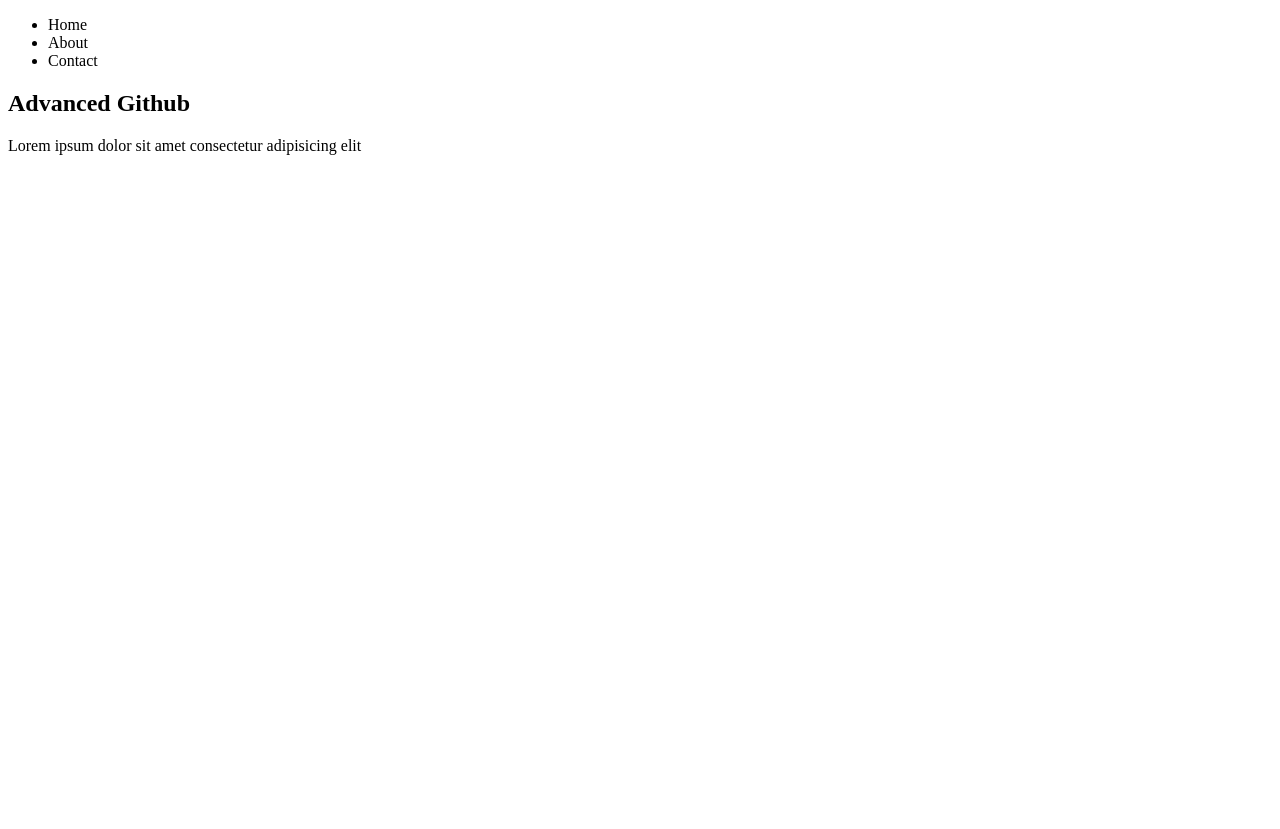
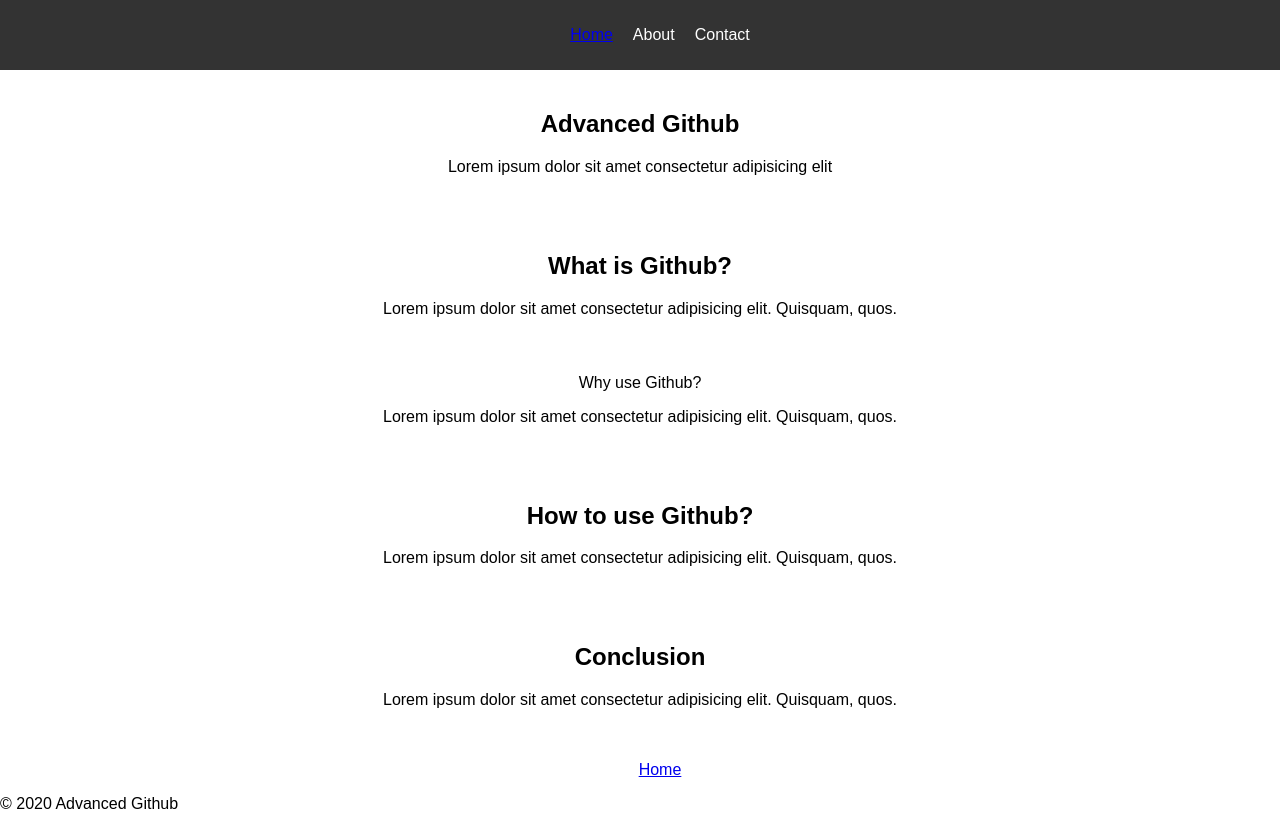
Before and after one commit to Wyclifo/advancedgithub, a plain HTML site: page index.html in a window 1280 px wide. Before the commit the page ends 800 px from the top, so only its background shows below. Drawn offline with Linux system fonts and the light colour scheme.

Commit message:
Added Body Content

```diff
--- a/index.html
+++ b/index.html
@@ -4,6 +4,39 @@
     <meta charset="UTF-8">
     <meta name="viewport" content="width=device-width, initial-scale=1.0">
     <title>Advanced Github</title>
+
+    <style>
+        body{
+            margin: 0;
+            padding: 0;
+            box-sizing: border-box;
+            font-family: Arial, sans-serif;
+        }
+
+        header{
+            background-color: #333;
+            color: white;
+            padding: 10px;
+            text-align: center;
+        }
+
+        ul{
+            list-style: none;
+            display: flex;
+            justify-content: center;
+        }
+
+        li{
+            margin: 0 10px;
+            cursor: pointer;
+        }
+
+        section{
+            padding: 20px;
+            text-align: center;
+        }
+
+    </style>
 </head>
 <body>
 
@@ -13,7 +46,7 @@
 <header>
 
     <ul>
-        <li>Home</li>
+        <li><a href="/">Home</a></li>
         <li>About</li>
         <li>Contact</li>
     </ul>
@@ -29,6 +62,43 @@
 
 
 </section>
-    </main>
+<section>
+
+
+    <h2>What is Github?</h2>
+    <p>Lorem ipsum dolor sit amet consectetur adipisicing elit. Quisquam, quos.</p>
+</section>
+
+
+<section
+
+    <h2>Why use Github?</h2>
+    <p>Lorem ipsum dolor sit amet consectetur adipisicing elit. Quisquam, quos.</p>
+</section>
+
+<section>
+
+    <h2>How to use Github?</h2>
+    <p>Lorem ipsum dolor sit amet consectetur adipisicing elit. Quisquam, quos.</p>
+
+
+</section>
+
+<section>
+
+    <h2>Conclusion</h2>
+    <p>Lorem ipsum dolor sit amet consectetur adipisicing elit. Quisquam, quos.</p>
+
+</section>
+
+<footer>
+
+    <ul>
+        <li><a href="/">Home</a></li>
+
+    </ul>
+    <p>&copy; 2020 Advanced Github</p>
+</footer>
+</main>
 </body>
 </html>
```
